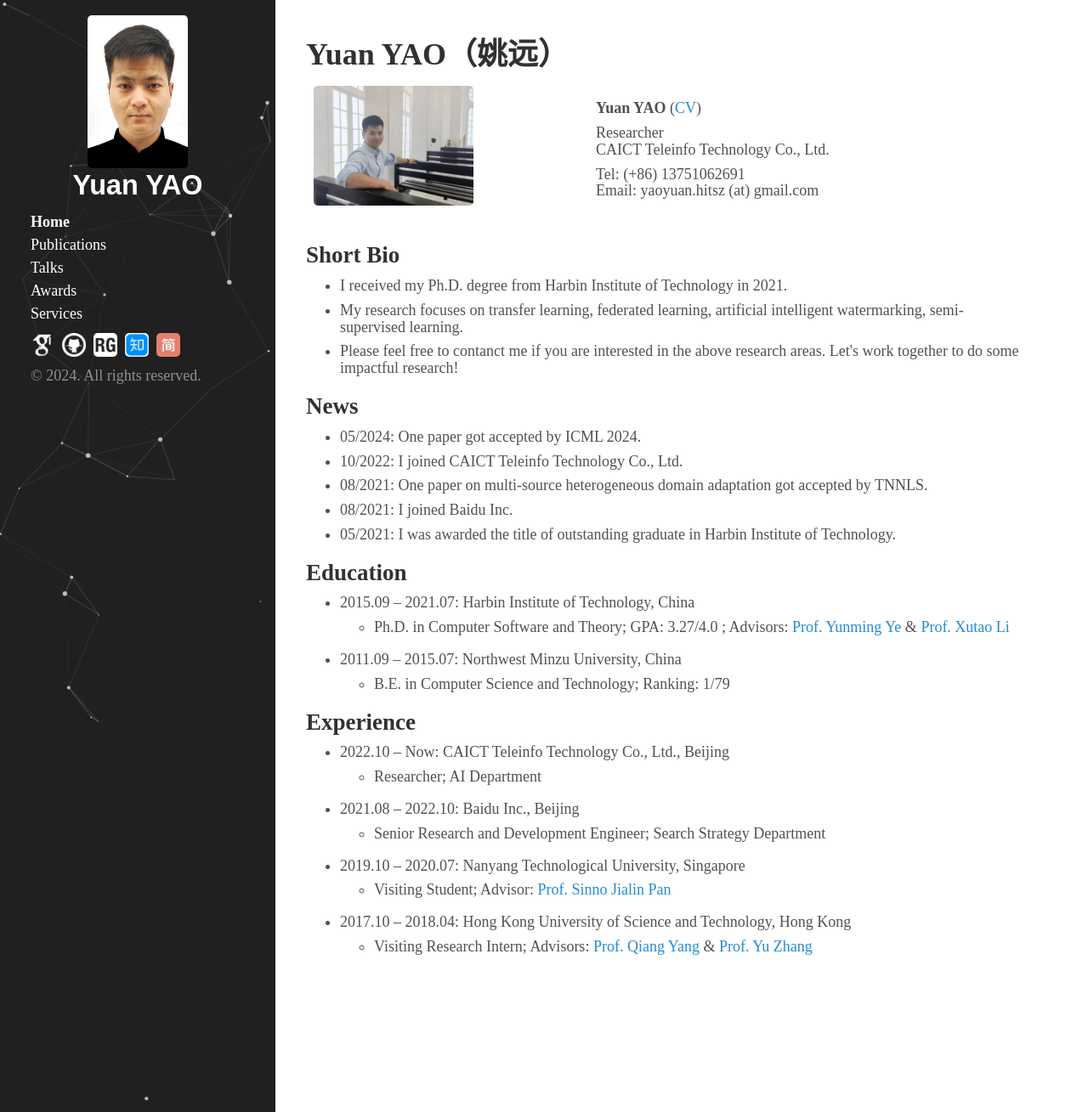
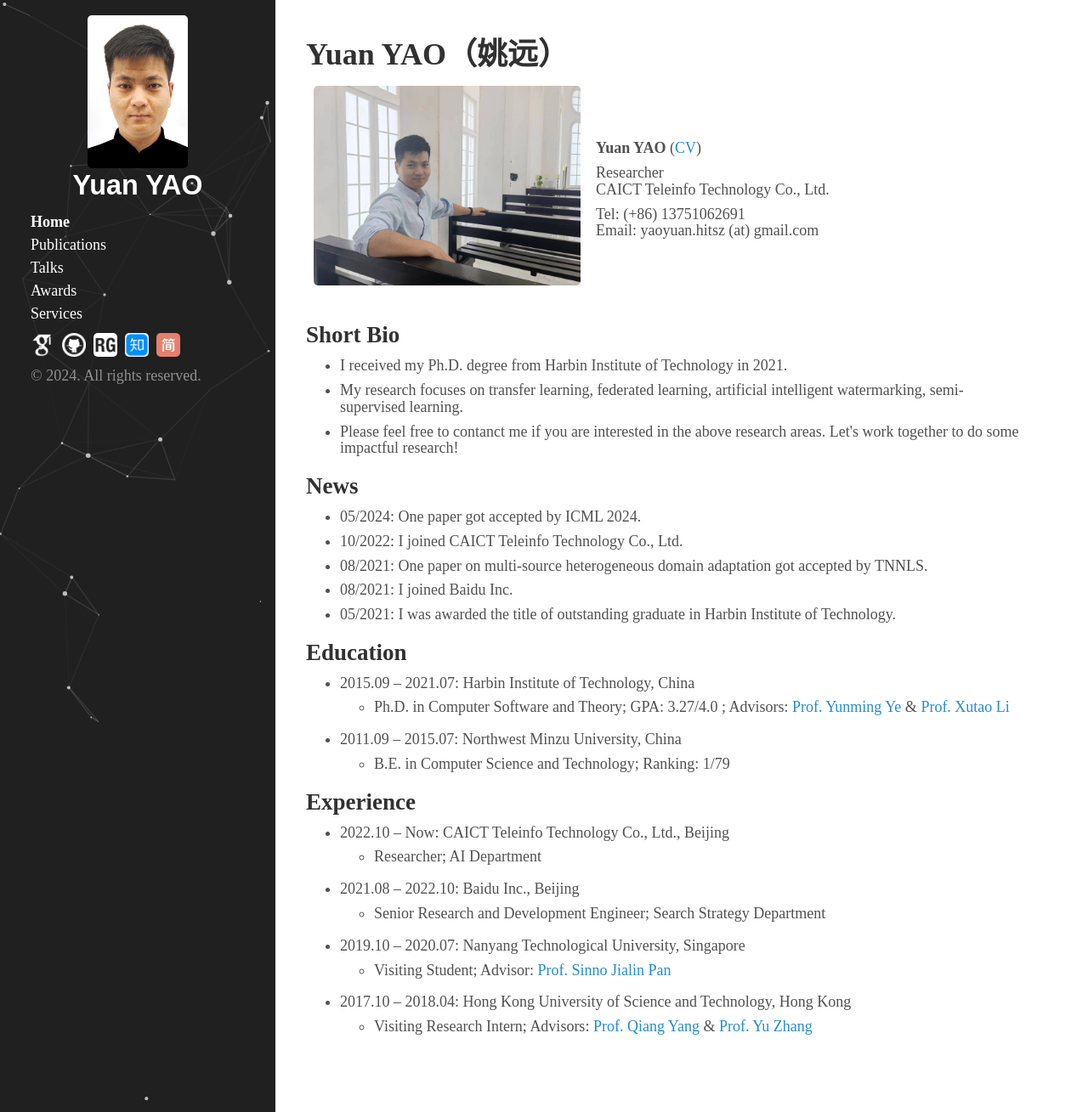
Before and after one commit to yyyaoyuan/yyyaoyuan.github.io, a Jekyll site: the page built from index.html, in a window 1280 px wide and 1309 px high. Shown: the whole window at 85% size. Built offline with Jekyll 4.4.1, drawn with Linux system fonts in a browser that asks for light colours; the list of posts is cut into pages by our own code.

Commit message:
Update index.html

```diff
--- a/index.html
+++ b/index.html
@@ -21,7 +21,7 @@
 <!-- <h1>{{ page.title }}</h1> -->
 <h1><span style="font-family: 'Times New Roman', Times, serif;">Yuan YAO</span><span style="font-family: '华文楷体', 'STKaiti', 'KaiTi', serif;">（姚远）</span></h1>
 <table class="imgtable"><tr><td class="squareimg">
-<img src="/public/img/myself.jpg" alt="YYprofile" width="60%" margin="0 0 0" max-height="200px" />&nbsp;</td>
+<img src="/public/img/myself.jpg" alt="YYprofile" width="100%" margin="0 0 0" max-height="100px" />&nbsp;</td>
 <td align="left"><p><b>Yuan YAO</b> (<a href="public/cv/mycv_latest/myCV/CV_YuanYao.pdf" target=&ldquo;blank&rdquo;>CV</a>)</p>
 <p>Researcher
 	<br /> CAICT Teleinfo Technology Co., Ltd.<br />
```
